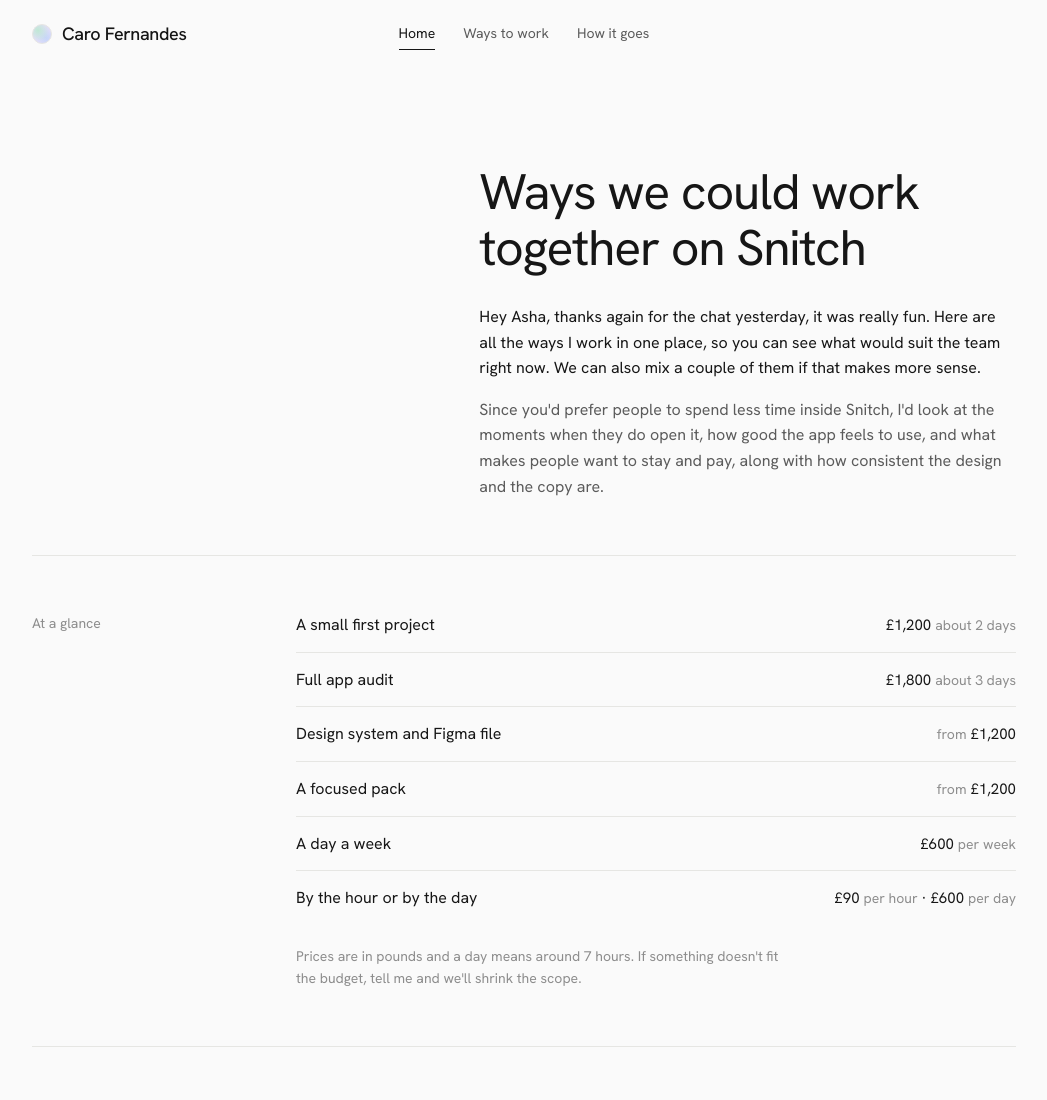
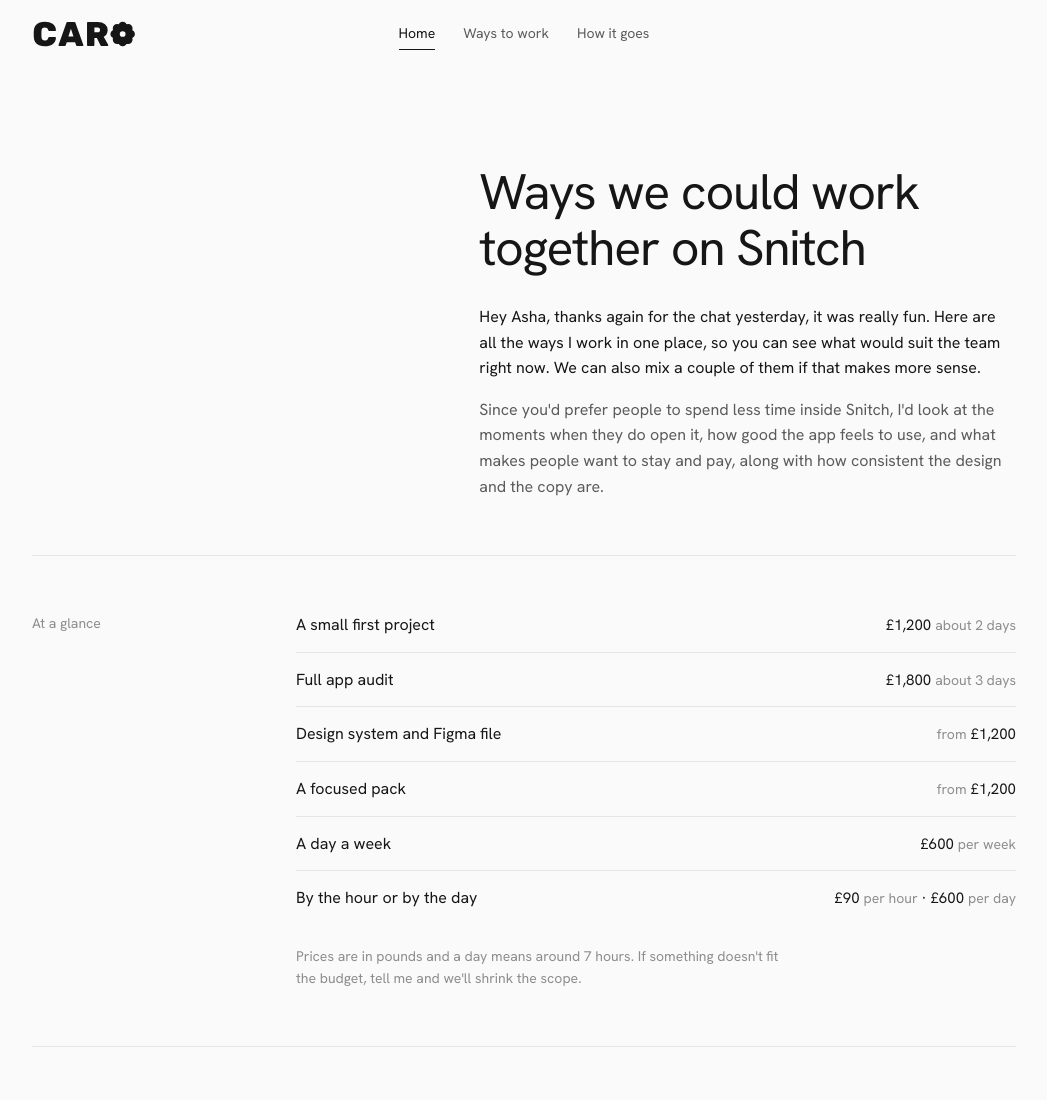
Before and after one commit to carolinavidalf/snitch-proposal, a plain HTML site: page index.html in a window 1280 px wide. Shown: the top 1100 px of the page, without its empty margins (116-1163 px from the left). Drawn offline with Linux system fonts and the light colour scheme.

Commit message:
Swap header for CARO wordmark with flower O
Co-Authored-By: Claude Sonnet 5.5 <noreply@anthropic.com>
Claude-Session: https://claude.ai/code/session_01Ry23vnjPvw4rzkGeXbCyd3

```diff
--- a/index.html
+++ b/index.html
@@ -12,7 +12,7 @@
 <body>
 <header class="top">
   <div class="wrap">
-    <a class="brand" href="index.html"><span class="dot" aria-hidden="true"></span>Caro Fernandes</a>
+    <a class="brand" href="index.html"><img src="logo.svg" alt="Caro" height="26"></a>
     <nav class="menu" aria-label="Main">
       <a href="index.html" aria-current="page">Home</a>
       <a href="ways.html">Ways to work</a>
--- a/style.css
+++ b/style.css
@@ -31,7 +31,7 @@ body {
 .top { position: sticky; top: 0; z-index: 10; background: rgba(250, 250, 250, 0.9); backdrop-filter: blur(10px); -webkit-backdrop-filter: blur(10px); }
 .top .wrap { display: grid; grid-template-columns: 1fr auto 1fr; align-items: center; gap: 16px; height: 68px; }
 .brand { display: inline-flex; align-items: center; gap: 10px; font-weight: 500; font-size: 18px; letter-spacing: -0.02em; text-decoration: none; justify-self: start; }
-.brand .dot { width: 20px; height: 20px; border-radius: 50%; flex: none; border: 1px solid var(--line); background: radial-gradient(circle at 28% 30%, #bfe8d4 0%, transparent 62%), radial-gradient(circle at 74% 72%, #c6d6f8 0%, transparent 62%), #e6defa; }
+.brand img { display: block; height: 26px; width: auto; }
 .brand sup { font-size: 10px; font-weight: 500; margin-left: 2px; }
 .menu { display: flex; gap: 28px; font-size: 14px; }
 .menu a { text-decoration: none; color: var(--soft); padding: 4px 0; border-bottom: 1px solid transparent; }
```
Also changed, not shown: process.html (+1 -1 lines), ways.html (+1 -1 lines), logo.svg (added).
